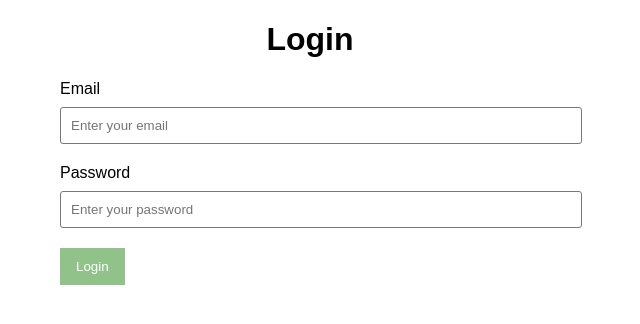
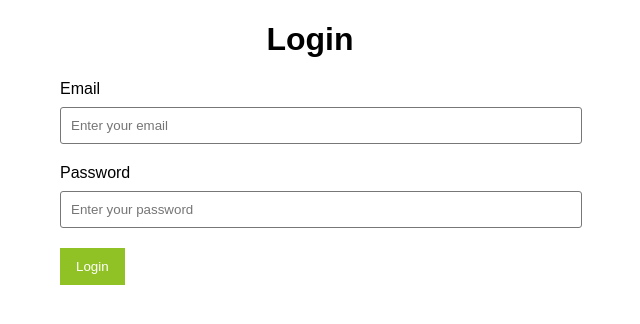
Before and after one commit to Alighieri78/greenwalker, a React (Create React App) app in the folder client/: page / in a window 1280 px wide. Shown: the top 324 px of the page, without its empty margins (330-970 px from the left). Built offline with nearby package versions, Linux system fonts and the light colour scheme.

Commit message:
Update App.css

```diff
--- a/client/src/App.css
+++ b/client/src/App.css
@@ -43,14 +43,14 @@ input.error {
 
 button {
   padding: 10px 15px;
-  background-color: rgb(144, 194, 138);
+  background-color: rgb(144, 194, 38);
   color: white;
-  border: 1px solid rgb(144, 194, 138);
+  border: 1px solid rgb(144, 194, 38);
   background-color: 250ms;
 }
 
 button:hover {
   cursor: pointer;
   background-color: white;
-  color: rgb(144, 194, 138);
+  color: rgb(144, 194, 38);
 }
```
